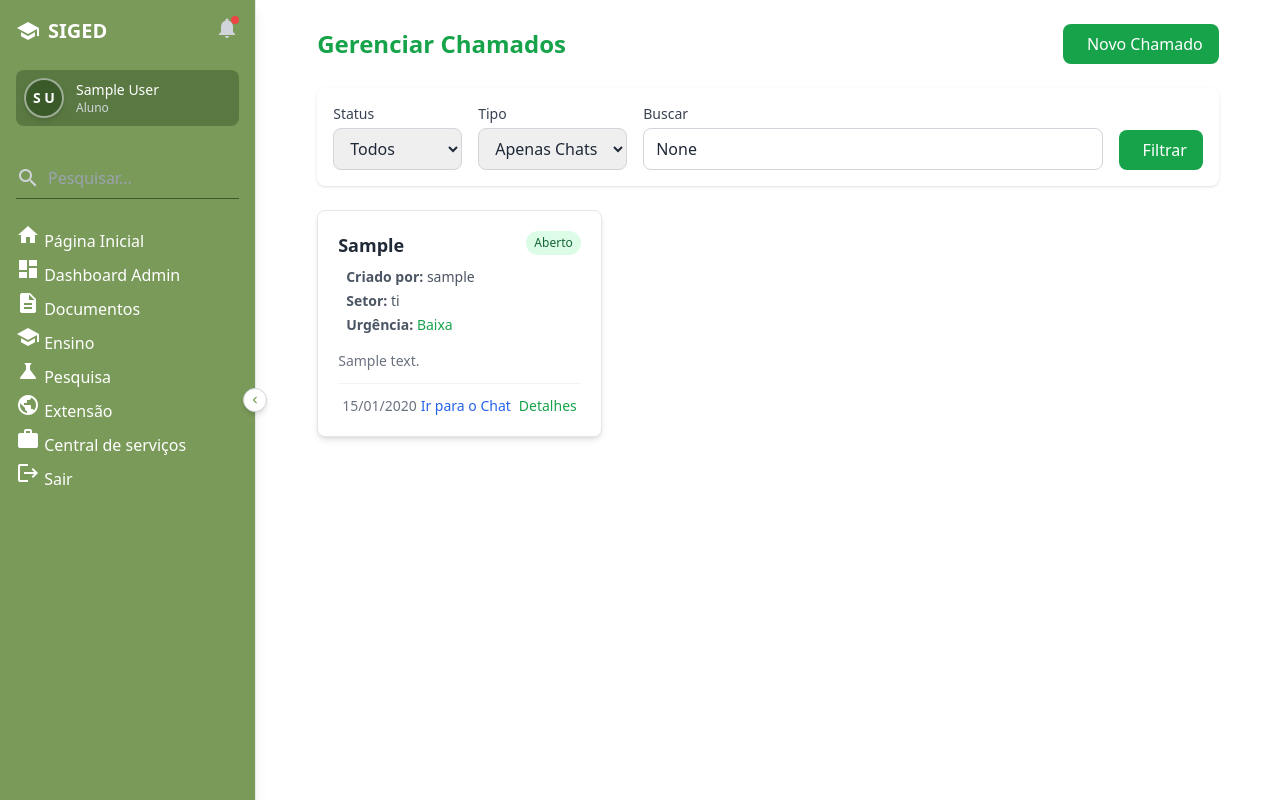
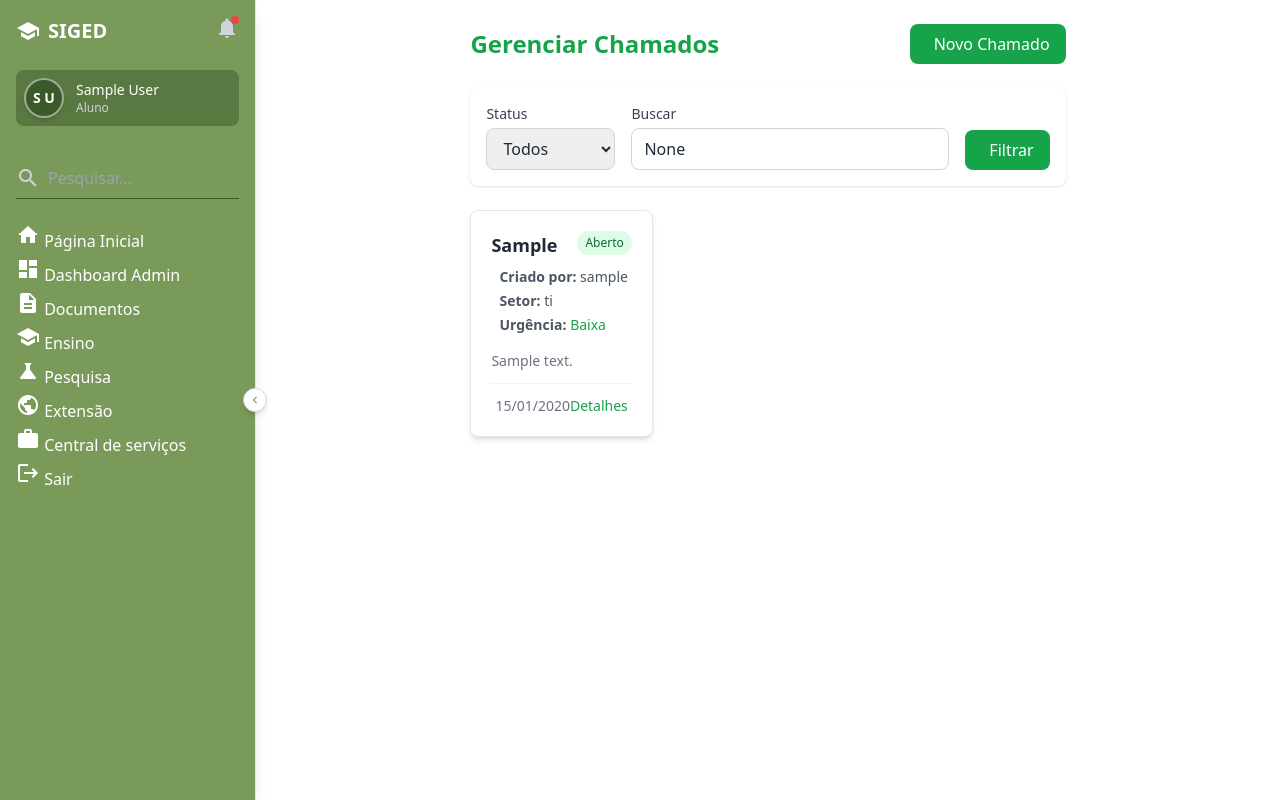
Before and after one commit to ranixx1/SIGED, a Django app: a page that uses suap-clone/App/templates/App/pages/central/ver_chamados_admin.html in a window 1280 px wide. Run offline with Django 4.2, Linux system fonts and the light colour scheme; a user stored in the database is signed in; tables that the repository leaves empty hold one stand-in row (values such as "Sample post"); some libraries are stand-ins or nearby versions.

Commit message:
remove: filter chat

```diff
--- a/suap-clone/App/templates/App/pages/central/ver_chamados_admin.html
+++ b/suap-clone/App/templates/App/pages/central/ver_chamados_admin.html
@@ -17,18 +17,10 @@
                 <select name="status" id="status" class="border border-gray-300 rounded-lg px-3 py-2 focus:outline-none focus:ring-2 focus:ring-green-500">
                     <option value="">Todos</option>
                     {% for choice_value, choice_label in chamado_status_choices %}
-                        <option value="{{ choice_value }}" {% if status_filter_list and choice_value in status_filter_list %}selected{% endif %}> {# <--- ALTERADO AQUI #}
+                        <option value="{{ choice_value }}" {% if status_filter_list and choice_value in status_filter_list %}selected{% endif %}>
                             {{ choice_label }}
                         </option>
                     {% endfor %}
-                </select>
-            </div>
-
-            <div>
-                <label for="chat_ticket" class="block text-sm font-medium text-gray-700 mb-1">Tipo</label>
-                <select name="chat_ticket" id="chat_ticket" class="border border-gray-300 rounded-lg px-3 py-2 focus:outline-none focus:ring-2 focus:ring-green-500">
-                    <option value="">Todos</option>
-                    <option value="true" {% if chat_ticket_filter %}selected{% endif %}>Apenas Chats</option>
                 </select>
             </div>
 
@@ -90,11 +82,6 @@
                             <i class="bi bi-calendar3 mr-1"></i>{{ chamado.data_criacao|date:"d/m/Y" }}
                         </span>
                         <div class="flex items-center gap-2">
-                            {% if chamado.chat_room_name %}
-                                <a href="{% url 'chat_room' chamado.chat_room_name %}" class="text-blue-600 hover:underline flex items-center">
-                                    <i class="bi bi-chat-dots mr-1"></i> Ir para o Chat
-                                </a>
-                            {% endif %}
                             <a href="{% url 'detalhe_chamado' chamado.id %}" class="text-green-600 hover:underline flex items-center">
                                 Detalhes <i class="bi bi-chevron-right ml-1"></i>
                             </a>
@@ -108,7 +95,7 @@
         <div class="mt-8 flex justify-center">
             <nav class="flex items-center gap-1">
                 {% if chamados.has_previous %}
-                    <a href="?page={{ chamados.previous_page_number }}{% if request.GET.status %}&status={{ request.GET.status }}{% endif %}{% if request.GET.search %}&search={{ request.GET.search }}{% endif %}{% if chat_ticket_filter %}&chat_ticket=true{% endif %}"
+                    <a href="?page={{ chamados.previous_page_number }}{% if request.GET.status %}&status={{ request.GET.status }}{% endif %}{% if request.GET.search %}&search={{ request.GET.search }}{% endif %}"
                        class="px-3 py-1 border rounded-lg hover:bg-gray-50">
                         &laquo;
                     </a>
@@ -118,7 +105,7 @@
                     {% if chamados.number == num %}
                         <span class="px-3 py-1 border border-green-500 bg-green-500 text-white rounded-lg">{{ num }}</span>
                     {% elif num > chamados.number|add:'-3' and num < chamados.number|add:'3' %}
-                        <a href="?page={{ num }}{% if request.GET.status %}&status={{ request.GET.status }}{% endif %}{% if request.GET.search %}&search={{ request.GET.search }}{% endif %}{% if chat_ticket_filter %}&chat_ticket=true{% endif %}"
+                        <a href="?page={{ num }}{% if request.GET.status %}&status={{ request.GET.status }}{% endif %}{% if request.GET.search %}&search={{ request.GET.search }}{% endif %}"
                            class="px-3 py-1 border rounded-lg hover:bg-gray-50">
                             {{ num }}
                         </a>
@@ -126,7 +113,7 @@
                 {% endfor %}
 
                 {% if chamados.has_next %}
-                    <a href="?page={{ chamados.next_page_number }}{% if request.GET.status %}&status={{ request.GET.status }}{% endif %}{% if request.GET.search %}&search={{ request.GET.search }}{% endif %}{% if chat_ticket_filter %}&chat_ticket=true{% endif %}"
+                    <a href="?page={{ chamados.next_page_number }}{% if request.GET.status %}&status={{ request.GET.status }}{% endif %}{% if request.GET.search %}&search={{ request.GET.search }}{% endif %}"
                        class="px-3 py-1 border rounded-lg hover:bg-gray-50">
                         &raquo;
                     </a>
```
